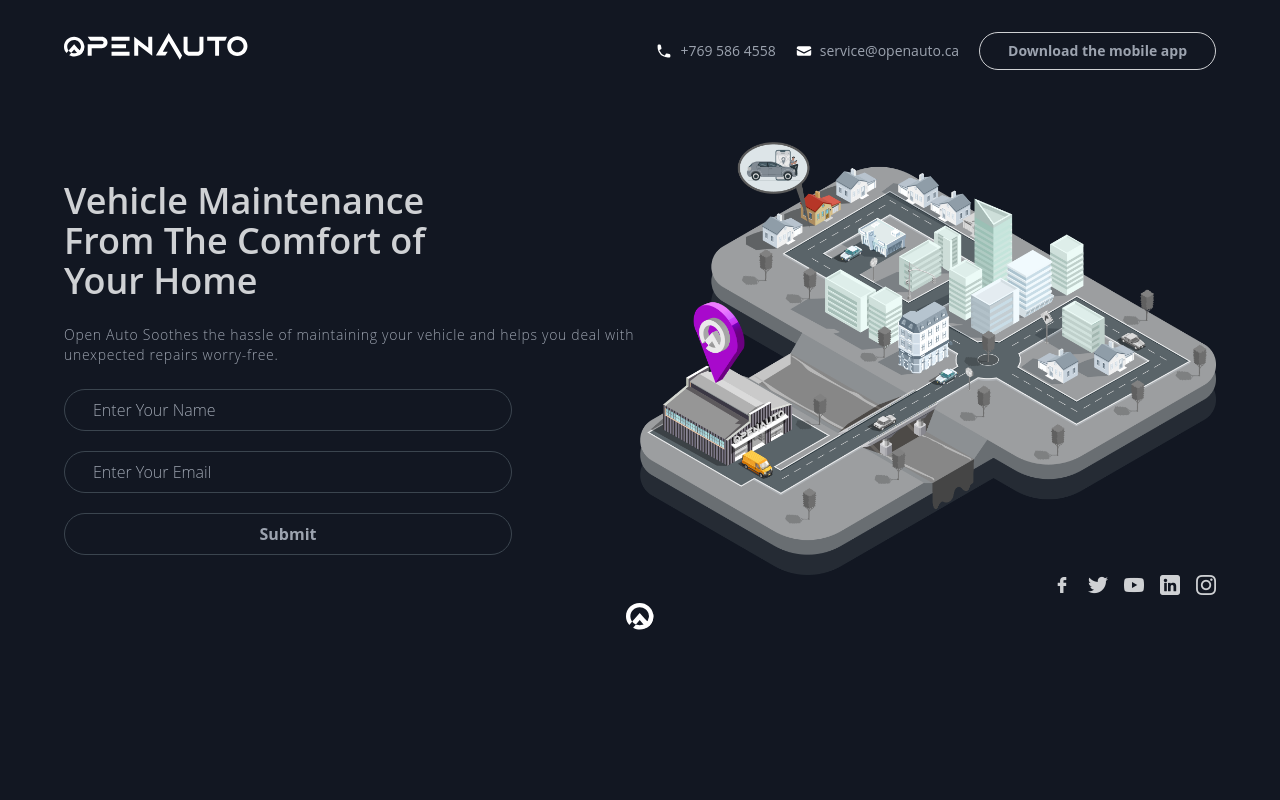
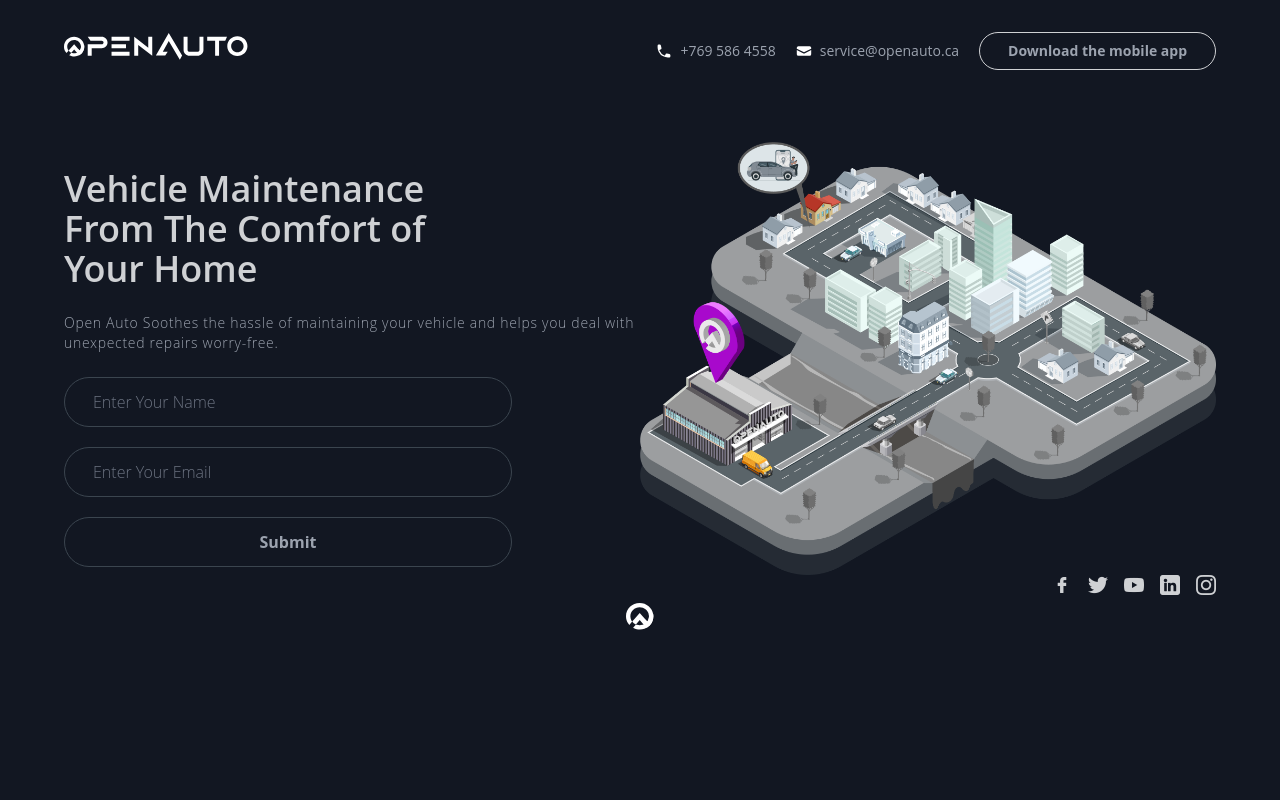
Before and after one commit to trojancode/openauto, a Next.js app: page / in a window 1280 px wide. Shown: the top 800 px of the page. Built offline with nearby package versions, Linux system fonts and the light colour scheme.

Commit message:
feat: project completed.

```diff
--- a/components/LandingPage/Header.tsx
+++ b/components/LandingPage/Header.tsx
@@ -15,7 +15,7 @@ const Header = () => {
                     <EnvelopeIcon className=' text-gray-400 h-4 w-4' />
                     service@openauto.ca
                 </div>
-                <Button className="bottom-2 font-bold border-2 border-secondary">
+                <Button className="bottom-2 font-bold border-2 !py-2 border-secondary">
                     Download the mobile app
                 </Button>
             </div>
--- a/components/LandingPage/SectionOne.tsx
+++ b/components/LandingPage/SectionOne.tsx
@@ -7,7 +7,7 @@ import Header from './header';
 const SectionOne = () => {
     return (
         <div className='bg-dark min-h-screen'>
-            <div className=' container px-5 md:px-0 max-w-lg md:max-w-3xl lg:max-w-4xl xl:max-w-6xl mx-auto '>
+            <div className=' min-h-screen   container px-5 md:px-0 max-w-2xl md:max-w-3xl lg:max-w-4xl xl:max-w-6xl mx-auto '>
 
                 {/* Header */}
                 <Header></Header>
@@ -15,14 +15,14 @@ const SectionOne = () => {
 
 
                 {/* First section */}
-                <div className='mt-10 grid grid-flow-col grid-rows-2 items-center sm:grid-rows-1 grid-cols-1 sm:grid-cols-2  justify-items-center'>
+                <div className='   mt-10 grid grid-flow-col grid-rows-2 items-center sm:grid-rows-1 grid-cols-1 sm:grid-cols-2  justify-items-center'>
                     <div className=''>
                         <h1 className='text-4xl text-secondary font-semibold'>Vehicle Maintenance<br /> From The Comfort of <br /> Your Home</h1>
                         <p className='text-gray-400 font-light tracking-wider text-sm my-6'>Open Auto Soothes the hassle of maintaining your vehicle and helps you deal with unexpected repairs worry-free.</p>
                         <SignupForm></SignupForm>
                     </div>
-                    <div className=''>
-                        <img src="/img/Pickup_Illustration.png" alt="" />
+                    <div className=' h-full'>
+                        <img src="/img/Pickup_Illustration.png" className='' alt="" />
                         <SocialMediaIcons></SocialMediaIcons>
                     </div>
                 </div>
--- a/components/LandingPage/SectionTwo.tsx
+++ b/components/LandingPage/SectionTwo.tsx
@@ -5,7 +5,7 @@ import Footer from './Footer'
 const SectionTwo = () => {
     return (
         <div className=' bg-gradient-to-b from-dark2 to-dark3' id="second-section">
-            <div className=' pb-20 container px-5 pt-10 md:px-0 max-w-lg md:max-w-3xl lg:max-w-4xl xl:max-w-6xl mx-auto '>
+            <div className=' pb-20 container px-5 pt-10 md:px-0 max-w-2xl md:max-w-3xl lg:max-w-4xl xl:max-w-6xl mx-auto  '>
                 <div className='mt-10 grid grid-flow-col grid-cols-1  grid-rows-2 items-center sm:grid-rows-1  sm:grid-cols-2  justify-items-center'>
                     <div className='order-last md:order-first'>
                         <img src="/img/picku service.png" className=' max-h-96' alt="" />
@@ -15,7 +15,7 @@ const SectionTwo = () => {
                         <h1 className='text-4xl mb-5 text-secondary font-bold'>Focused on<br /> Time Saving</h1>
                         <p className='mb-5 text-gray-400 font-extralight text-sm  tracking-wider'>Lorem ipsum dolor sit amet. Et natus voluptate ut facere suscipit ut laudantium aliquam qui neque culpa ea assumenda reiciendis vel tempore exercitationem ea odio corporis. At asperiores molestiae est unde dolores ut numquam odio in commodi itaque et dolore consectetur in quos voluptatum ea temporibus quasi.</p>
                         <div className=' max-w-full md:max-w-xs flex flex-col gap-5'>
-                            <Button className="bottom-2 font-bold border-2 border-secondary">
+                            <Button className="bottom-2 font-bold border-2 !py-2 border-secondary">
                                 Download the mobile app
                             </Button>
                         </div>
--- a/components/widgets/Button.tsx
+++ b/components/widgets/Button.tsx
@@ -2,7 +2,7 @@ import React from 'react'
 
 const Button = ({ className, children, ...props }: any) => {
     return (
-        <button className={`text-gray-400 font-bold bg-transparent border-[1px] border-bordergray px-7 py-2 rounded-full hover:bg-purple-500 hover:text-white ${className}`}  {...props} >{children}</button>
+        <button className={`text-gray-400 font-bold bg-transparent border-[1px] border-bordergray px-7 py-3 rounded-full hover:bg-purple-500 hover:text-white ${className}`}  {...props} >{children}</button>
     )
 }
 
--- a/components/widgets/Input.tsx
+++ b/components/widgets/Input.tsx
@@ -2,7 +2,7 @@ import React from 'react'
 
 const Input = ({ className, ...props }: any) => {
     return (
-        <input className={` font-light text-base bg-transparent border-[1px] text-gray-900 border-bordergray px-7 py-2 rounded-full ${className}`}  {...props} />
+        <input className={` font-light text-base bg-transparent border-[1px] text-secondary placeholder:text-gray-500 border-bordergray px-7 py-3 rounded-full ${className}`}  {...props} />
     )
 }
 
```
